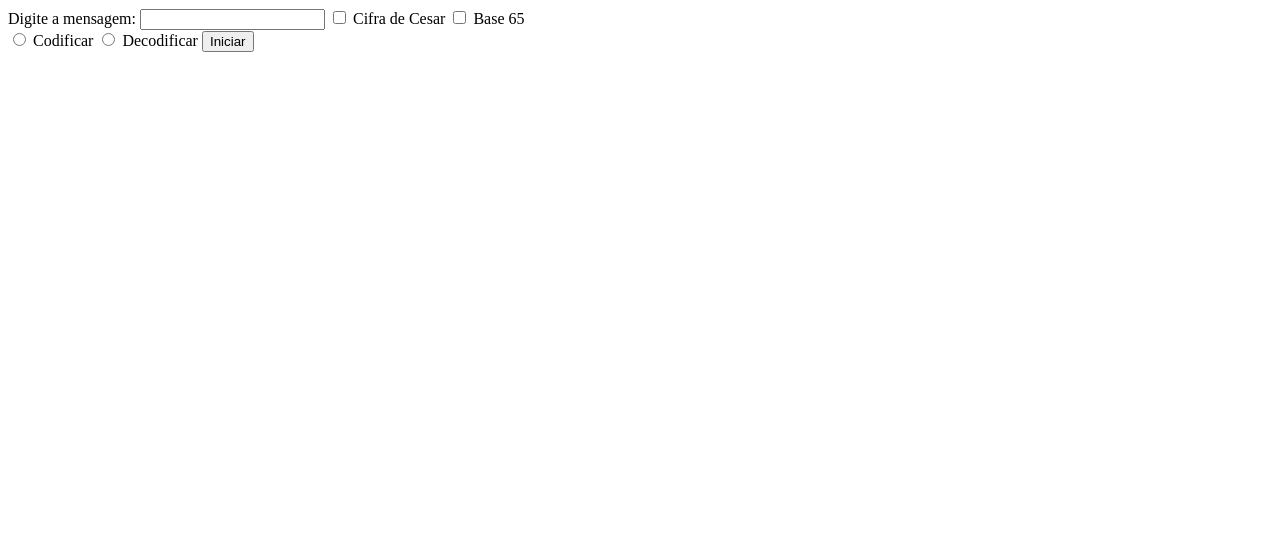
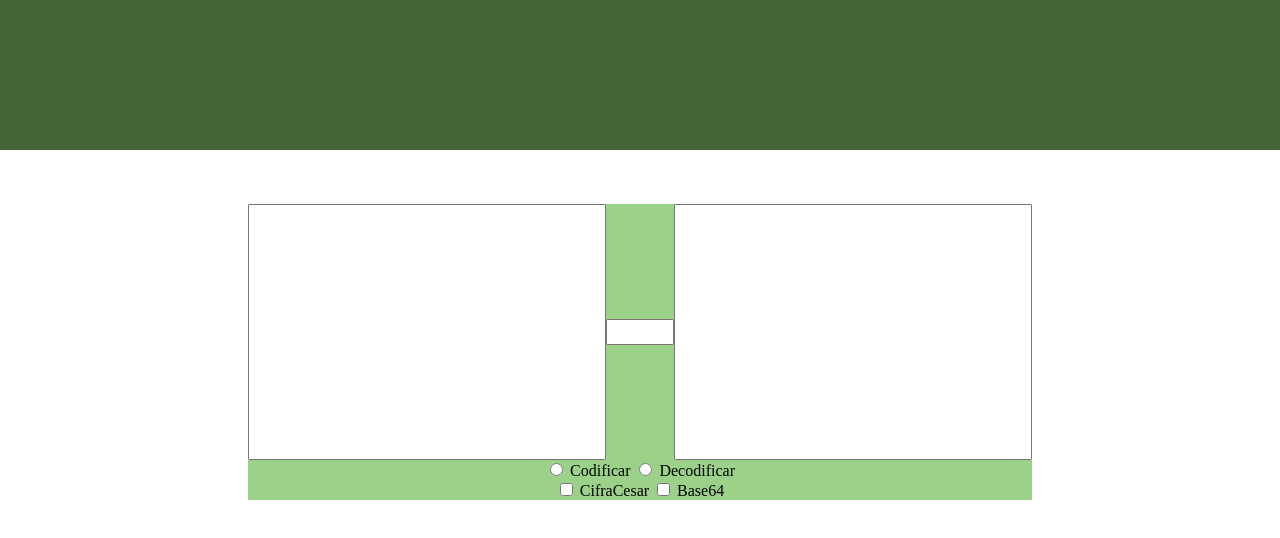
Before and after one commit to carolsaint/cifraDeCesar, a plain HTML site: page index.html in a window 1280 px wide. Drawn offline with Linux system fonts and the light colour scheme.

Commit message:
css added, started crypto logic, html modified

```diff
--- /dev/null
+++ b/cifra.js
@@ -0,0 +1,41 @@
+var texto = document.querySelector('.textoCript').value.toLowerCase().split('');
+var tamanhoFrase = texto.length;
+const alphabet = ['a', 'b', 'c', 'd', 'e', 'f', 'g', 'h', 'i', 'j', 'k', 'l', 'm', 'n', 'o', 'p', 'q', 'r', 's', 't', 'u', 'v', 'w', 'x', 'y', 'z', 'a', 'b', 'c', 'd', 'e', 'f', 'g', 'h', 'i', 'j', 'k', 'l', 'm', 'n', 'o', 'p', 'q', 'r', 's', 't', 'u', 'v', 'w', 'x', 'y', 'z']
+
+
+function criptografar(){
+
+    for(var i = 0; i < texto .length; i++){
+        var letra = texto[i];
+        if (letra === " "){
+            texto = `${texto} `;
+        }else{
+            for(let j = 0; j < alphabet.length; j++){
+                if(texto[i] == alphabet[j]){
+                    if(shift > 26) if(shift > 52){
+                        var control = true;
+                        var contador = 1;
+
+                        while(controle){
+                            var novoAlfabeto = new[];
+                            for(let j = 0; j < alphabet.length; j++){
+                                shift = shift + contador * 26
+                                novoaAlfabeto.set(shift)
+                            }
+                            if (novoAlfabeto.get(shift) != undefined){
+                                texto += novoAlfabeto[j + shift]
+                                control = false;
+                            }
+
+                            contador += 1;
+                        }
+
+                    }else{
+                        // texto = `${texto}${alphabet.get(text + shift)}`;
+                        texto += alphabet[j + shift]
+                    }
+                }
+            }
+        }
+    }
+}
--- a/index.html
+++ b/index.html
@@ -8,28 +8,32 @@
     <link rel="stylesheet" href="/style.css">
 </head>
 <body id="root">
+    <header>
+
+    </header>
     <main>
-        <form>
-            <label for="frase">Digite a mensagem:</label>
-            <input type="text" id="frase">
+            <form id="container" >
+                <div class="input">
+                    <input type="text" class="textoCript"></input>
+                    <input type="number" class="shift">
+                    <input type="text" class="textDecrypto"></input><br>
+                </div>
 
-            <input type="checkbox" id="cifra" name="escolha">
-            <label for="cifra">Cifra de Cesar</label>
-            <input type="checkbox" id="base" name="escolha">
-            <label for="base">Base 65</label>
+                <div class="buttons">
+                    <input type="radio" onclick="criptografar()" value="Codificar" class="cryptButton">
+                    <label for="cryptButton">Codificar</label>
+                    <input type="radio" onclick="decrypt()" value="Decodificar" class="cryptButton">
+                    <label for="cryptButton">Decodificar</label>
+                </div>
 
-            <div id="incrementado"></div>
-
-            <input type="radio" id="cod" name="codificar">
-            <label for="cod">Codificar</label>
-            <input type="radio" id="decode" name="decodificar">
-            <label for="cod">Decodificar</label>
-
-            <input type="button" value="Iniciar">
-
-            <div id="codificado"></div>
-        </form>
+                <div class="checkbox">
+                        <input type="checkbox" id="cifra" name="modelo">
+                        <label for="cifra">CifraCesar</label>
+                        <input type="checkbox" id="base64" name="modelo">
+                        <label for="base64">Base64</label>
+                </div>
+            </form>
     </main>
-    <script src="/codigo.js"></script>
+    <script src="/cifra.js"></script>
 </body>
 </html>
--- a/style.css
+++ b/style.css
@@ -5,4 +5,53 @@
     --coded-text: ##8EB897;
     --green: #436436;
     --other-green: #9CD18A;
+
+    width: 100%;
+    height: 500px;
+    display: flex;
+    flex-direction: column;
+    align-items: center;
+    justify-content: space-between;
+    margin: 0;
+    padding: 0;
 }
+
+header{
+    margin-top: 0;
+    width: 100%;
+    height: 30%;
+    background-color: #436436;
+}
+
+#container{
+    position: relative;
+    width: 100%;
+    height: auto;
+    display: flex;
+    flex-direction: column;
+    justify-content: center;
+    align-items: center;
+    background-color: #9CD18A;
+}
+
+.input{
+    display: flex;
+    flex-direction: row;
+    align-items: center;
+    justify-content: center;
+}
+
+.textoCript{
+    height: 250px;
+    width: 350px;
+}
+
+.textDecrypto{
+    height: 250px;
+    width: 350px;
+}
+
+.shift{
+    height: 20px;
+    width: 60px;
+}
```
Also changed, not shown: codigo.js (deleted, +0 -30 lines).
